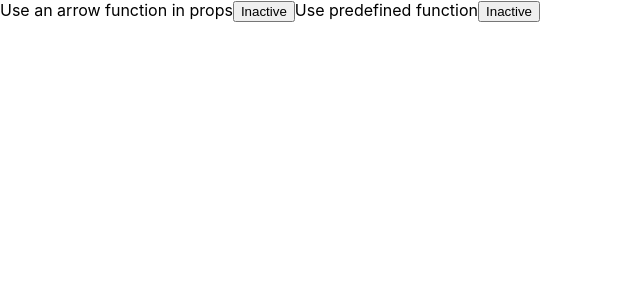
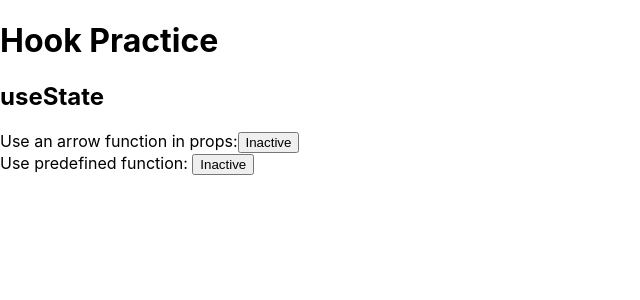
Before and after one commit to Mosoc/react-hooks-practice, a React (Create React App) app: page / in a window 1280 px wide. Shown: the top 300 px of the page, without its empty margins (0-640 px from the left). Built offline with nearby package versions, Linux system fonts and the light colour scheme.

Commit message:
Structure the HTML

```diff
--- a/src/App.js
+++ b/src/App.js
@@ -1,24 +1,33 @@
-import React, {useState} from 'react';
+import React, { useState } from 'react';
 
-function App(){
+function App() {
   const [activated, setActivated] = useState(false);
-  const buttonText = activated ? 'Active': 'Inactive';
+  const buttonText = activated ? 'Active' : 'Inactive';
   function handleClick() {
-    setActivated(!activated)
+    setActivated(!activated);
   }
   return (
     <React.Fragment>
-      <label>Use an arrow function in props</label>
-      <button onClick={()=>{setActivated(!activated)}} >
-        {buttonText}
-      </button>
-      <label>Use predefined function</label>
-      <button onClick={handleClick} >
-        {buttonText}
-      </button>
+      <h1>Hook Practice</h1>
+      <h2>useState</h2>
+      <section>
+        <div>
+          <label>Use an arrow function in props:</label>
+          <button
+            onClick={() => {
+              setActivated(!activated);
+            }}
+          >
+            {buttonText}
+          </button>
+        </div>
+        <div>
+          <label>Use predefined function: </label>
+          <button onClick={handleClick}>{buttonText}</button>
+        </div>
+      </section>
     </React.Fragment>
-  )
+  );
 }
 
-
 export default App;
```
